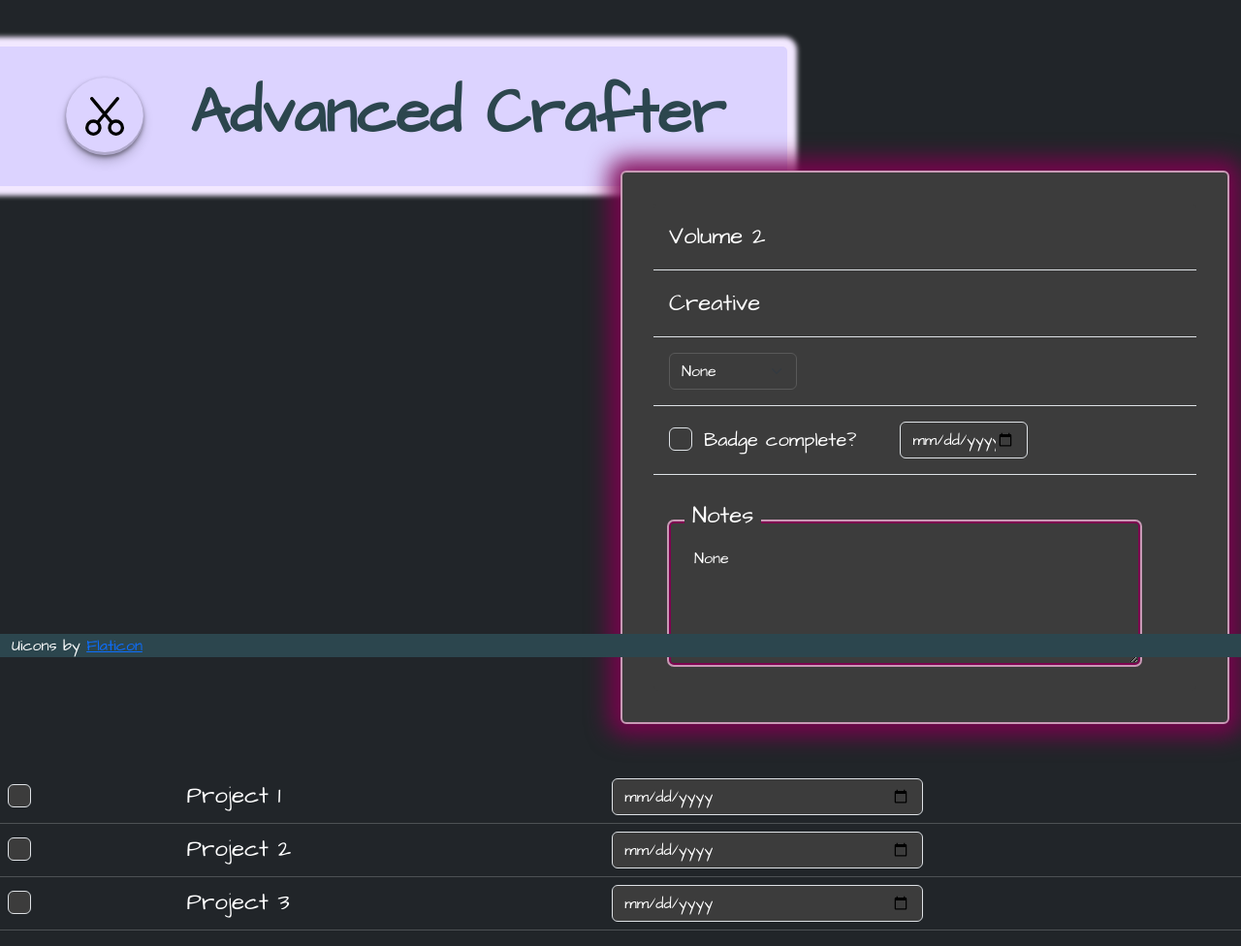
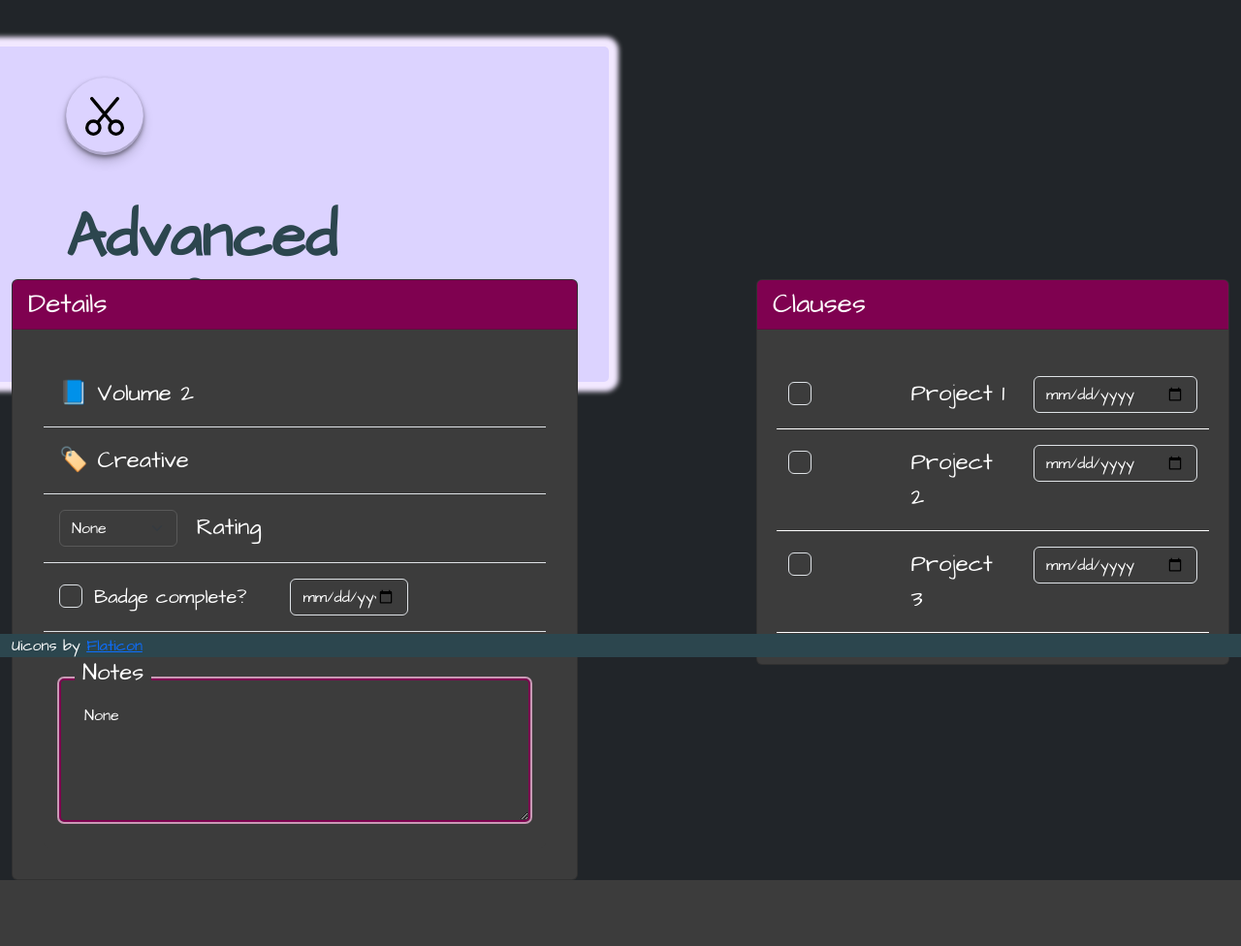
Before and after one commit to LisaS7/RebelBadgeTracker, a Flask app: page /badge/1 in a window 1280 px wide. Shown: the part 122-1098 px from the top of the page at 97% size. After the commit the page ends 1030 px from the top, so only its background shows below. Run offline with Flask 3, Linux system fonts and the light colour scheme.

Commit message:
Style and layout changes for badge details

```diff
--- a/flask_app/static/css/style.css
+++ b/flask_app/static/css/style.css
@@ -136,12 +136,15 @@ textarea {
   width: 40px;
 }
 
-#badge-details {
-  margin-top: 8rem;
-  border: 2px solid var(--light-pink);
-  -webkit-box-shadow: 0px 0px 23px 12px rgba(127, 1, 81, 0.93);
-  -moz-box-shadow: 0px 0px 23px 12px rgba(127, 1, 81, 0.93);
-  box-shadow: 0px 0px 23px 12px rgba(127, 1, 81, 0.93);
+/* Badge Details */
+
+.card-header {
+  background: var(--rebel-pink);
+}
+
+#badge-detail-container {
+  margin-top: 15rem;
+  gap: 10rem;
 }
 
 .list-group {
@@ -153,8 +156,18 @@ textarea {
   padding-bottom: 1rem;
 }
 
+/* Clauses */
+#clause-table {
+  padding: 2rem;
+  background-color: transparent !important;
+}
+
 #badge-complete-container {
   gap: 45px;
+}
+
+#rating-container {
+  gap: 20px;
 }
 
 /* FOOTER */
--- a/flask_app/templates/pages/badge.html
+++ b/flask_app/templates/pages/badge.html
@@ -1,8 +1,8 @@
 {% extends 'base.html' %} {% block content %}
+
 <div class="row">
-  <div class="col">
   <h1
-      class="heading-tab row gap-5"
+    class="heading-tab row gap-5 w-50"
     style="background: {{badge.colour}}; box-shadow: {{badge.colour|adjust_colour(1.1)}} 0px 0px 5px 10px;"
   >
     <div class="badge-icon" style="background:{{badge.colour}};">
@@ -11,14 +11,14 @@
     {{badge.name}}
   </h1>
 </div>
-</div>
-<div class="row">
-  <div class="col d-flex flex-row-reverse">
-    <div id="badge-details" class="card w-50" data-badge-id="{{badge.id}}">
+<div id="badge-detail-container" class="row justify-content-evenly">
+  <div class="col">
+    <div id="badge-details" class="card" data-badge-id="{{badge.id}}">
+      <h3 class="card-header">Details</h3>
       <ul class="list-group list-group-flush">
-        <li class="list-group-item">Volume {{ badge.book }}</li>
-        <li class="list-group-item">{{ badge.section }}</li>
-        <li class="list-group-item">
+        <li class="list-group-item">📘 Volume {{ badge.book }}</li>
+        <li class="list-group-item">🏷️ {{ badge.section }}</li>
+        <li id="rating-container" class="list-group-item d-flex flex-row">
           <select
             id="rating-select"
             class="form-select w-25"
@@ -33,6 +33,7 @@
             <option value="🟠">🟠</option>
             <option value="🔴">🔴</option>
           </select>
+          <span>Rating</span>
         </li>
         <li class="list-group-item">
           <div id="badge-complete-container" class="d-flex flex-row">
@@ -67,31 +68,33 @@
       </ul>
     </div>
   </div>
-</div>
-<div class="row pt-5">
-  <table id="clause-table" class="table table-dark">
+  <div class="col">
+    <div id="clause-container" class="card">
+      <h3 class="card-header">Clauses</h3>
+      <div id="clause-table">
         {% for clause in clauses %}
-    <tr>
-      <td>
-        <div class="form-check">
+        <div class="row table-row py-3">
+          <div class="col">
             <input class="form-check-input clause-checkbox" type="checkbox"
             id="flexCheckDefault" data-clause-id="{{clause.id}}" {{
             'checked="checked"' if clause.complete }} />
           </div>
-      </td>
-      <td>{{clause.description}}</td>
-      <td>
+          <div class="col">{{clause.description}}</div>
+          <div class="col">
             <input
-          class="clause-date form-control w-50"
+              class="clause-date form-control"
               type="date"
               value="{{clause.date|date_format}}"
               data-clause-id="{{clause.id}}"
             />
-      </td>
-    </tr>
+          </div>
+        </div>
         {% endfor %}
-  </table>
       </div>
+    </div>
+  </div>
+</div>
+
 {% endblock %} {% block scripts %}
 <script src="{{url_for('static', filename='js/badge.js')}}"></script>
 {% endblock %}
```
Lines whose indentation alone changed are shown as unchanged.
